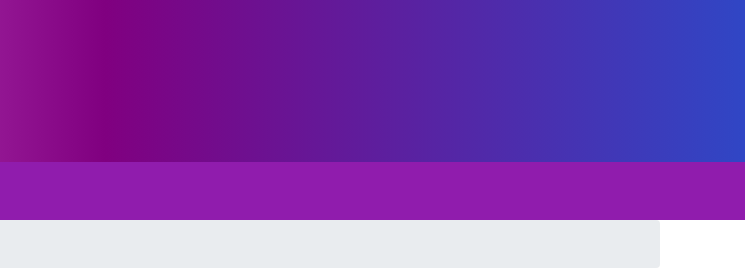
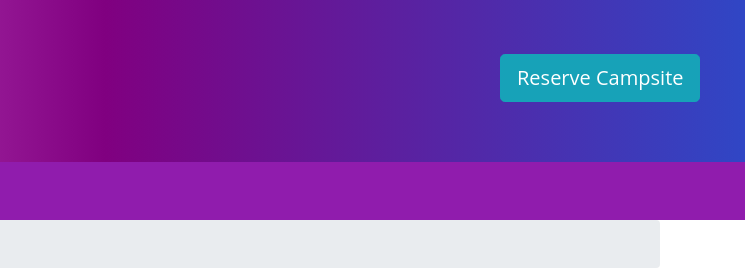
Before and after one commit to niashagrant/nucampsite, a website: page contactus.html in a window 1280 px wide. Shown: the top 280 px of the page, 535-1280 px from the left. Drawn offline with nearby package versions, Linux system fonts and the light colour scheme.

Commit message:
added button to everypage, and fixed some bugs in the reserve form and also the button in the jumbotron

```diff
--- a/contactus.html
+++ b/contactus.html
@@ -44,6 +44,13 @@
           <div class="col">
             <h1>NuCamp</h1>
             <h2>a better way to camp</h2>
+          </div>
+          <div class="col col-md-4 col-xl-2 mt-4">
+            <a
+              href="index.html#reserveForm"
+              class="btn btn-lg btn-info text-nowrap"
+              >Reserve Campsite</a
+            >
           </div>
         </div>
       </div>
```
Also changed, not shown: aboutus.html (+12 -2 lines), index.html (+9 -5 lines).
